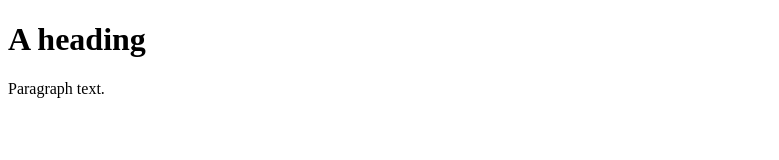
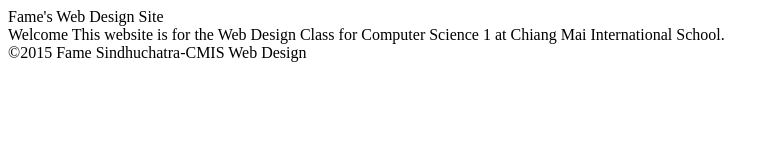
Before and after one commit to Fame1772-cmis/Fame1772-cmis-wd, a plain HTML site: page index.html in a window 1280 px wide. Shown: the whole page, without its empty margins (0-779 px from the left). Drawn offline with Linux system fonts and the light colour scheme.

Commit message:
Commit typed text to make a website

```diff
--- a/index.html
+++ b/index.html
@@ -2,16 +2,24 @@
 <html>
 	<head>
 		<title>
-			Title Text
+			Fame's Web Design Site
 		</title>
 		<meta charset="utf-8"/>
+Fame's Web Design Site
 	</head>
 	<body>
-		<h1>
-			A heading
-		</h1>
-		<p>
-			Paragraph text.
-		</p>
+		<header>
+
+		</header>
+		<nav>
+		</nav>
+		<main>
+			Welcome
+
+			This website is for the Web Design Class for 				Computer Science 1 at Chiang Mai International 				School.
+		</main>
+		<footer>
+			©2015 Fame Sindhuchatra-CMIS Web Design
+		</footer>
 	</body>
 </html>
```
